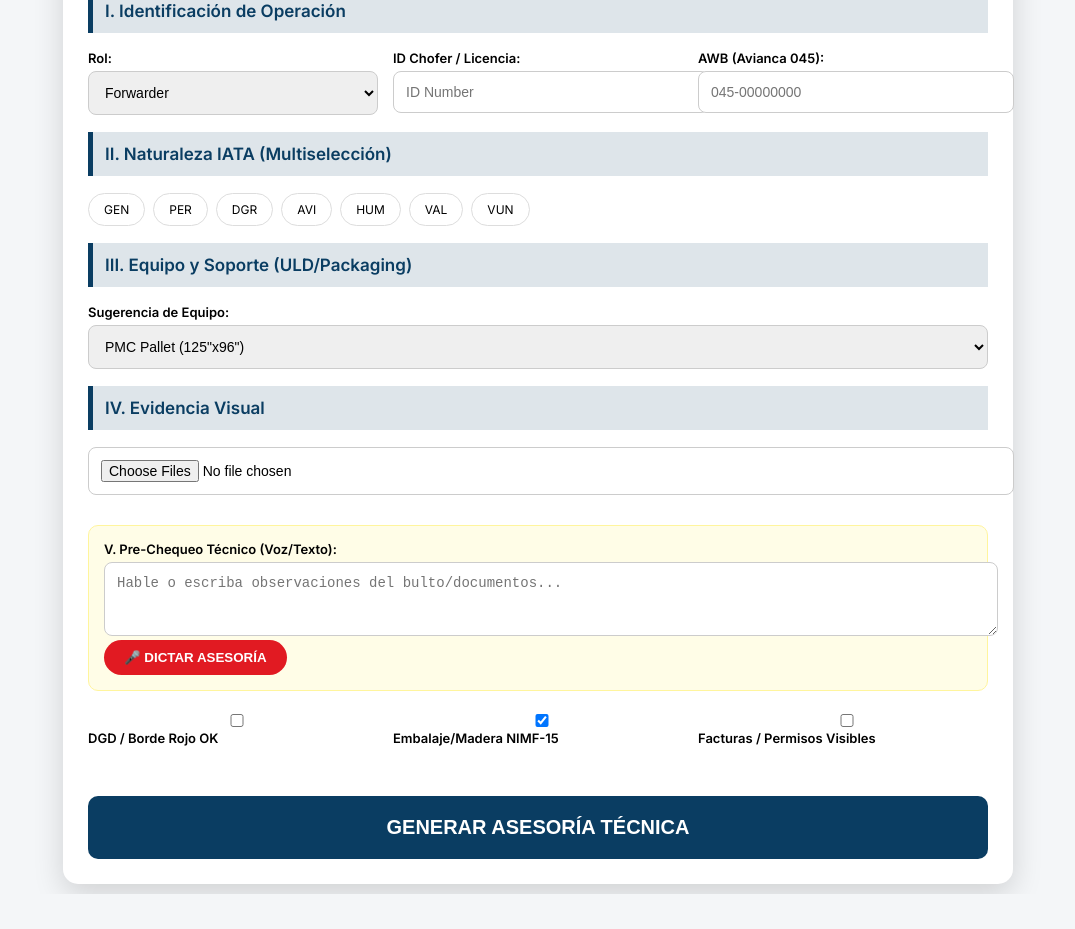
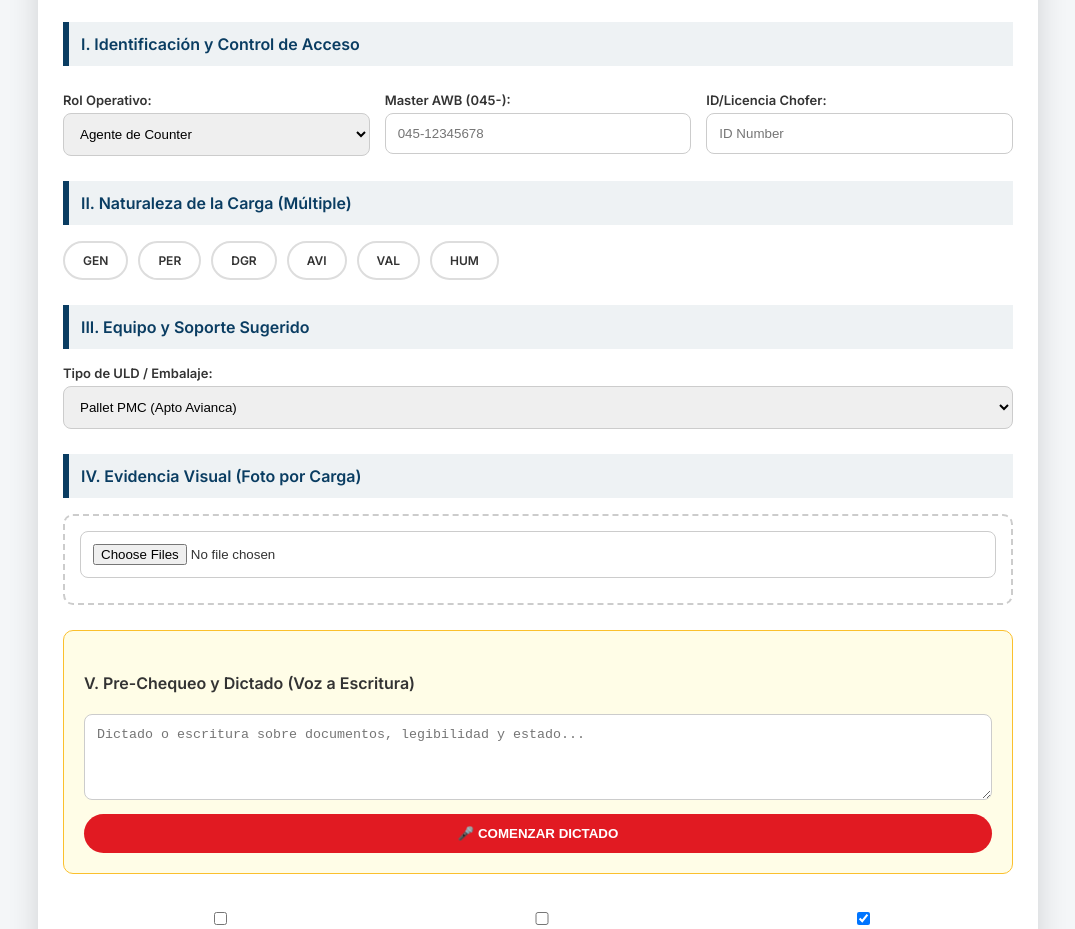
Before and after one commit to mayroga/SmartCargo-Server, a plain HTML site: page static/app.html in a window 1280 px wide. Shown: the part 151-1080 px from the top of the page, without its empty margins (102-1177 px from the left). Before the commit the page ends 1045 px from the top, so only its background shows below. Drawn offline with Linux system fonts and the light colour scheme.

Commit message:
Update app.html

```diff
--- a/static/app.html
+++ b/static/app.html
@@ -7,100 +7,104 @@
     <link href="https://fonts.googleapis.com/css2?family=Inter:wght@400;600&display=swap" rel="stylesheet">
     <style>
         :root { --primary: #0a3d62; --danger: #e11a22; --success: #27ae60; --light: #f4f6f8; }
-        body { font-family: 'Inter', sans-serif; background: var(--light); margin:0; padding:10px; }
-        .container { max-width: 900px; margin: auto; background: white; padding: 25px; border-radius: 15px; box-shadow: 0 10px 30px rgba(0,0,0,0.15); }
+        body { font-family: 'Inter', sans-serif; background: var(--light); margin:0; padding:10px; color: #333; }
+        .container { max-width: 950px; margin: auto; background: white; padding: 25px; border-radius: 15px; box-shadow: 0 10px 30px rgba(0,0,0,0.15); }
 
-        .header-top { display: flex; justify-content: space-between; align-items: center; border-bottom: 3px solid var(--danger); margin-bottom: 20px; }
-        .lang-btn { padding: 10px 20px; cursor: pointer; border: 2px solid var(--primary); border-radius: 25px; font-weight: bold; transition: 0.3s; }
+        /* Lang Bar */
+        .lang-bar { display: flex; justify-content: flex-end; gap: 10px; margin-bottom: 20px; }
+        .lang-btn { padding: 10px 25px; cursor: pointer; border: 2px solid var(--primary); border-radius: 30px; font-weight: bold; background: white; }
         .lang-btn.active { background: var(--primary); color: white; }
 
-        h3 { background: #0a3d6222; padding: 12px; border-left: 5px solid var(--primary); color: var(--primary); font-size: 17px; }
-        .grid-input { display: grid; grid-template-columns: repeat(auto-fit, minmax(200px, 1fr)); gap: 15px; margin-bottom: 15px; }
+        h1 { color: var(--primary); text-align: center; border-bottom: 4px solid var(--danger); padding-bottom: 10px; text-transform: uppercase; }
+        h3 { background: #0a3d6211; padding: 12px; border-left: 6px solid var(--primary); color: var(--primary); font-size: 16px; margin-top: 25px; }
 
-        label { display: block; margin-bottom: 5px; font-weight: 600; font-size: 13px; }
-        input, select, textarea { width: 100%; padding: 12px; border-radius: 8px; border: 1px solid #ccc; font-size: 14px; }
+        .grid { display: grid; grid-template-columns: repeat(auto-fit, minmax(220px, 1fr)); gap: 15px; }
+        label { display: block; margin: 10px 0 5px; font-weight: 600; font-size: 13px; }
+        input, select, textarea { width: 100%; padding: 12px; border-radius: 8px; border: 1px solid #ccc; box-sizing: border-box; }
 
-        /* Chips para Selección Múltiple */
-        .nature-chips { display: flex; flex-wrap: wrap; gap: 8px; margin-bottom: 15px; }
-        .chip { padding: 8px 15px; border: 1px solid #ddd; border-radius: 20px; cursor: pointer; font-size: 12px; background: white; }
-        .chip.selected { background: var(--primary); color: white; border-color: var(--primary); }
+        /* Chips IATA */
+        .nature-container { display: flex; flex-wrap: wrap; gap: 10px; margin: 15px 0; }
+        .nature-chip { padding: 10px 18px; border: 2px solid #ddd; border-radius: 25px; cursor: pointer; font-size: 12px; font-weight: bold; transition: 0.3s; }
+        .nature-chip.selected { background: var(--danger); color: white; border-color: var(--danger); }
 
-        /* Galería de Fotos */
-        .photo-grid { display: grid; grid-template-columns: repeat(auto-fill, minmax(100px, 1fr)); gap: 10px; margin: 15px 0; }
-        .photo-item { position: relative; width: 100px; height: 100px; border-radius: 8px; overflow: hidden; border: 2px solid #ddd; }
-        .photo-item img { width: 100%; height: 100%; object-fit: cover; }
+        /* Fotos por Mercancía */
+        .photo-section { border: 2px dashed #ccc; padding: 15px; border-radius: 10px; margin: 15px 0; text-align: center; }
+        .gallery { display: grid; grid-template-columns: repeat(auto-fill, minmax(120px, 1fr)); gap: 10px; margin-top: 10px; }
+        .photo-card { position: relative; border: 1px solid #ddd; border-radius: 8px; overflow: hidden; height: 120px; }
+        .photo-card img { width: 100%; height: 100%; object-fit: cover; }
 
-        /* Dictado por Voz */
-        .voice-section { background: #fffde7; padding: 15px; border-radius: 10px; border: 1px solid #fff59d; margin-bottom: 20px; }
-        .btn-mic { background: var(--danger); color: white; border: none; padding: 10px 20px; border-radius: 50px; cursor: pointer; display: flex; align-items: center; gap: 8px; font-weight: bold; }
+        /* Pre-chequeo por Voz */
+        .precheck-box { background: #fffde7; border: 1px solid #fbc02d; padding: 20px; border-radius: 10px; margin: 25px 0; }
+        .mic-btn { background: var(--danger); color: white; border: none; padding: 12px 25px; border-radius: 50px; cursor: pointer; font-weight: bold; width: 100%; margin-top: 10px; }
 
-        .btn-eval { background: var(--primary); color: white; border: none; padding: 20px; width: 100%; border-radius: 10px; font-size: 20px; font-weight: bold; cursor: pointer; margin-top: 30px; }
-        .result-box { display: none; padding: 25px; border-radius: 12px; border-left: 10px solid; margin-top: 30px; }
+        .btn-eval { background: var(--primary); color: white; border: none; padding: 22px; width: 100%; border-radius: 12px; font-size: 20px; font-weight: bold; cursor: pointer; margin-top: 30px; }
+        .result-box { margin-top: 30px; padding: 25px; border-radius: 12px; border-left: 12px solid #ccc; display: none; }
     </style>
 </head>
 <body>
 
 <div class="container">
-    <div class="header-top">
-        <h1 id="t-title">AL CIELO</h1>
-        <div class="lang-bar">
-            <button class="lang-btn active" id="btn-es" onclick="setLang('es')">ESPAÑOL</button>
-            <button class="lang-btn" id="btn-en" onclick="setLang('en')">ENGLISH</button>
-        </div>
+    <div class="lang-bar">
+        <button class="lang-btn active" id="btn-es" onclick="setLang('es')">ESPAÑOL</button>
+        <button class="lang-btn" id="btn-en" onclick="setLang('en')">ENGLISH</button>
     </div>
 
-    <h3 id="t-sec1">I. Identificación de Operación</h3>
-    <div class="grid-input">
-        <div><label id="l-role">Rol:</label>
+    <h1 id="t-title">AL CIELO - SmartCargo Advisory</h1>
+
+    <h3 id="t-sec1">I. Identificación y Control de Acceso</h3>
+    <div class="grid">
+        <div><label id="l-role">Rol Operativo:</label>
             <select id="rolUsuario">
-                <option value="Forwarder">Forwarder</option>
-                <option value="Driver">Driver / Chofer</option>
-                <option value="Counter">Counter Agent</option>
+                <option value="Counter">Agente de Counter</option>
+                <option value="Forwarder">Forwarder / Agente</option>
+                <option value="Driver">Chofer / Transportista</option>
             </select>
         </div>
-        <div><label id="l-id-driver">ID Chofer / Licencia:</label><input type="text" id="idChofer" placeholder="ID Number"></div>
-        <div><label id="l-awb">AWB (Avianca 045):</label><input type="text" id="awb" placeholder="045-00000000"></div>
+        <div><label id="l-awb">Master AWB (045-):</label><input type="text" id="awb" placeholder="045-12345678"></div>
+        <div><label id="l-driver">ID/Licencia Chofer:</label><input type="text" id="idChofer" placeholder="ID Number"></div>
     </div>
 
-    <h3 id="t-sec2">II. Naturaleza IATA (Multiselección)</h3>
-    <div class="nature-chips" id="natureContainer">
-        <div class="chip" onclick="toggleNature(this, 'GEN')">GEN</div>
-        <div class="chip" onclick="toggleNature(this, 'PER')">PER</div>
-        <div class="chip" onclick="toggleNature(this, 'DGR')">DGR</div>
-        <div class="chip" onclick="toggleNature(this, 'AVI')">AVI</div>
-        <div class="chip" onclick="toggleNature(this, 'HUM')">HUM</div>
-        <div class="chip" onclick="toggleNature(this, 'VAL')">VAL</div>
-        <div class="chip" onclick="toggleNature(this, 'VUN')">VUN</div>
+    <h3 id="t-sec2">II. Naturaleza de la Carga (Múltiple)</h3>
+    <div class="nature-container" id="natureContainer">
+        <div class="nature-chip" onclick="toggleNature(this, 'GEN')">GEN</div>
+        <div class="nature-chip" onclick="toggleNature(this, 'PER')">PER</div>
+        <div class="nature-chip" onclick="toggleNature(this, 'DGR')">DGR</div>
+        <div class="nature-chip" onclick="toggleNature(this, 'AVI')">AVI</div>
+        <div class="nature-chip" onclick="toggleNature(this, 'VAL')">VAL</div>
+        <div class="nature-chip" onclick="toggleNature(this, 'HUM')">HUM</div>
     </div>
 
-    <h3 id="t-sec3">III. Equipo y Soporte (ULD/Packaging)</h3>
-    <label id="l-uld">Sugerencia de Equipo:</label>
+    <h3 id="t-sec3">III. Equipo y Soporte Sugerido</h3>
+    <label id="l-uld">Tipo de ULD / Embalaje:</label>
     <select id="uldSugerido">
-        <option value="PMC">PMC Pallet (125"x96")</option>
-        <option value="PAG">PAG Pallet (125"x88")</option>
-        <option value="LD3">LD3 Container (AKE)</option>
-        <option value="SKIPS">SKIPS</option>
-        <option value="CRATE">CRATE / Huacal</option>
-        <option value="DRUMS">DRUMS / Tambores</option>
+        <option value="PMC">Pallet PMC (Apto Avianca)</option>
+        <option value="PAG">Pallet PAG</option>
+        <option value="LD3">Contenedor LD3 (Belly)</option>
+        <option value="SKIPS">Skips / Plataformas</option>
+        <option value="CRATE">Crate / Huacales</option>
+        <option value="DRUMS">Drums / Tambores</option>
+        <option value="LOOSE">Loose / Carga Suelta</option>
     </select>
 
-    <h3 id="t-sec4">IV. Evidencia Visual</h3>
-    <input type="file" id="fileInput" accept="image/*" multiple onchange="previewImages()">
-    <div class="photo-grid" id="photoPreview"></div>
-
-    <div class="voice-section">
-        <label id="l-precheck">V. Pre-Chequeo Técnico (Voz/Texto):</label>
-        <textarea id="notaVoz" rows="3" placeholder="Hable o escriba observaciones del bulto/documentos..."></textarea>
-        <button class="btn-mic" onclick="startDictation()" id="btn-dictar">🎤 DICTAR ASESORÍA</button>
+    <h3 id="t-sec4">IV. Evidencia Visual (Foto por Carga)</h3>
+    <div class="photo-section">
+        <input type="file" id="fileInput" accept="image/*" multiple onchange="previewPhotos()">
+        <div class="gallery" id="photoGallery"></div>
     </div>
 
-    <div class="grid-input">
-        <label><input type="checkbox" id="chkDGR"> DGD / Borde Rojo OK</label>
-        <label><input type="checkbox" id="chkEmbalaje" checked> Embalaje/Madera NIMF-15</label>
-        <label><input type="checkbox" id="chkFacturas"> Facturas / Permisos Visibles</label>
+    <div class="precheck-box">
+        <h4 id="t-pre">V. Pre-Chequeo y Dictado (Voz a Escritura)</h4>
+        <textarea id="prechequeo" rows="4" placeholder="Dictado o escritura sobre documentos, legibilidad y estado..."></textarea>
+        <button class="mic-btn" onclick="startDictation()" id="btn-mic">🎤 COMENZAR DICTADO</button>
     </div>
 
-    <button class="btn-eval" onclick="evaluar()" id="btn-final">GENERAR ASESORÍA TÉCNICA</button>
+    <div class="grid">
+        <label><input type="checkbox" id="chkDGR"> DGD Original OK</label>
+        <label><input type="checkbox" id="chkFacturas"> Facturas (3 Copias)</label>
+        <label><input type="checkbox" id="chkEmbalaje" checked> Embalaje NIMF-15</label>
+    </div>
+
+    <button class="btn-eval" onclick="evaluar()" id="btn-eval">GENERAR ASESORÍA TÉCNICA</button>
 
     <div id="resultado" class="result-box"></div>
 </div>
@@ -109,28 +113,26 @@
 let currentLang = 'es';
 let selectedNatures = [];
 
-const dictionary = {
+const content = {
     es: {
         title: "AL CIELO - SmartCargo Advisory",
-        sec1: "I. Identificación de Operación",
-        sec2: "II. Naturaleza IATA (Multiselección)",
-        sec3: "III. Equipo y Soporte (ULD/Packaging)",
-        sec4: "IV. Evidencia Visual",
-        role: "Rol:", awb: "AWB (Avianca 045):", driver: "ID Chofer / Licencia:",
-        uld: "Sugerencia de Equipo:", precheck: "V. Pre-Chequeo Técnico:",
-        btnDictar: "🎤 DICTAR ASESORÍA", btnFinal: "GENERAR ASESORÍA TÉCNICA",
-        wait: "Procesando asesoría..."
+        sec1: "I. Identificación y Control de Acceso",
+        sec2: "II. Naturaleza de la Carga (Múltiple)",
+        sec3: "III. Equipo y Soporte Sugerido",
+        sec4: "IV. Evidencia Visual (Foto por Carga)",
+        pre: "V. Pre-Chequeo y Dictado (Voz a Escritura)",
+        role: "Rol Operativo:", awb: "Master AWB (045-):", driver: "ID/Licencia Chofer:",
+        uld: "Tipo de ULD / Embalaje:", mic: "🎤 COMENZAR DICTADO", eval: "GENERAR ASESORÍA TÉCNICA"
     },
     en: {
-        title: "AL CIELO - SmartCargo Advisory",
-        sec1: "I. Operation ID",
-        sec2: "II. IATA Nature (Multi-select)",
-        sec3: "III. Equipment & Support (ULD/Packaging)",
-        sec4: "IV. Visual Evidence",
-        role: "Role:", awb: "AWB (Avianca 045):", driver: "Driver ID / License:",
-        uld: "Equipment Suggestion:", precheck: "V. Technical Pre-Check:",
-        btnDictar: "🎤 START DICTATION", btnFinal: "GENERATE TECHNICAL ADVISORY",
-        wait: "Processing advisory..."
+        title: "SKY BOUND - SmartCargo Advisory",
+        sec1: "I. Identification & Access Control",
+        sec2: "II. Cargo Nature (Multi-select)",
+        sec3: "III. Suggested Equipment & Support",
+        sec4: "IV. Visual Evidence (Photo per Cargo)",
+        pre: "V. Technical Pre-Check (Voice to Text)",
+        role: "Operating Role:", awb: "Master AWB (045-):", driver: "Driver ID/License:",
+        uld: "ULD / Packaging Type:", mic: "🎤 START DICTATION", eval: "GENERATE TECHNICAL ADVISORY"
     }
 };
 
@@ -139,19 +141,19 @@ function setLang(lang) {
     document.querySelectorAll('.lang-btn').forEach(b => b.classList.remove('active'));
     document.getElementById('btn-' + lang).classList.add('active');
 
-    const d = dictionary[lang];
+    const d = content[lang];
     document.getElementById('t-title').innerText = d.title;
     document.getElementById('t-sec1').innerText = d.sec1;
     document.getElementById('t-sec2').innerText = d.sec2;
     document.getElementById('t-sec3').innerText = d.sec3;
     document.getElementById('t-sec4').innerText = d.sec4;
+    document.getElementById('t-pre').innerText = d.pre;
     document.getElementById('l-role').innerText = d.role;
     document.getElementById('l-awb').innerText = d.awb;
-    document.getElementById('l-id-driver').innerText = d.driver;
+    document.getElementById('l-driver').innerText = d.driver;
     document.getElementById('l-uld').innerText = d.uld;
-    document.getElementById('l-precheck').innerText = d.precheck;
-    document.getElementById('btn-dictar').innerText = d.btnDictar;
-    document.getElementById('btn-final').innerText = d.btnFinal;
+    document.getElementById('btn-mic').innerText = d.mic;
+    document.getElementById('btn-eval').innerText = d.eval;
 }
 
 function toggleNature(el, code) {
@@ -163,39 +165,40 @@ function toggleNature(el, code) {
     }
 }
 
-function previewImages() {
-    const preview = document.getElementById('photoPreview');
-    preview.innerHTML = "";
+function previewPhotos() {
+    const gallery = document.getElementById('photoGallery');
+    gallery.innerHTML = "";
     const files = document.getElementById('fileInput').files;
     Array.from(files).forEach(file => {
         const reader = new FileReader();
         reader.onload = (e) => {
-            preview.innerHTML += `<div class="photo-item"><img src="${e.target.result}"></div>`;
+            gallery.innerHTML += `<div class="photo-card"><img src="${e.target.result}"></div>`;
         };
         reader.readAsDataURL(file);
     });
 }
 
 function startDictation() {
-    const SpeechRecognition = window.SpeechRecognition || window.webkitSpeechRecognition;
-    if (!SpeechRecognition) return alert("Navegador no soporta voz");
-    const rec = new SpeechRecognition();
-    rec.lang = currentLang === 'es' ? 'es-ES' : 'en-US';
-    rec.onresult = (e) => { document.getElementById('notaVoz').value += e.results[0][0].transcript; };
-    rec.start();
+    const recognition = new (window.SpeechRecognition || window.webkitSpeechRecognition)();
+    recognition.lang = currentLang === 'es' ? 'es-ES' : 'en-US';
+    recognition.onresult = (event) => {
+        document.getElementById('prechequeo').value += event.results[0][0].transcript + " ";
+    };
+    recognition.start();
 }
 
 async function evaluar() {
     const resDiv = document.getElementById('resultado');
     resDiv.style.display = 'block';
-    resDiv.innerHTML = dictionary[currentLang].wait;
+    resDiv.innerHTML = "Analizando bultos y documentación...";
 
     const payload = {
         awb: document.getElementById('awb').value,
+        idChofer: document.getElementById('idChofer').value,
         codigos: selectedNatures,
         chkDGR: document.getElementById('chkDGR').checked,
-        chkEmbalaje: document.getElementById('chkEmbalaje').checked,
-        nota_voz: document.getElementById('notaVoz').value
+        chkFacturas: document.getElementById('chkFacturas').checked,
+        prechequeo: document.getElementById('prechequeo').value
     };
 
     const response = await fetch('/api/evaluar', {
@@ -206,15 +209,12 @@ async function evaluar() {
 
     const res = await response.json();
     let html = `<h2>${res.status}</h2>`;
-    if(res.nota_tecnica) html += `<p><strong>Pre-check:</strong> ${res.nota_tecnica}</p>`;
-    html += `<ul>` + res.errores.map(e => `<li style="color:red">❌ ${e}</li>`).join('') + `</ul>`;
-    html += `<h3>ACCIONES DE ESPECIALISTA:</h3><ul>` + res.soluciones.map(s => `<li>✅ ${s}</li>`).join('') + `</ul>`;
+    html += `<h3>RESULTADO DE REVISIÓN:</h3><ul>` + res.errores.map(e => `<li style="color:red">❌ ${e}</li>`).join('') + `</ul>`;
+    html += `<h3>ACCIONES CORRECTIVAS:</h3><ul>` + res.soluciones.map(s => `<li>✅ ${s}</li>`).join('') + `</ul>`;
+    if(res.prechequeo) html += `<hr><p><strong>Nota Técnica:</strong> ${res.prechequeo}</p>`;
 
     resDiv.innerHTML = html;
     resDiv.style.borderColor = res.errores.length > 0 ? 'var(--danger)' : 'var(--success)';
-    resDiv.style.background = res.errores.length > 0 ? '#fff5f5' : '#f0fff4';
-
-    speechSynthesis.speak(new SpeechSynthesisUtterance(res.status));
 }
 </script>
 </body>
```
